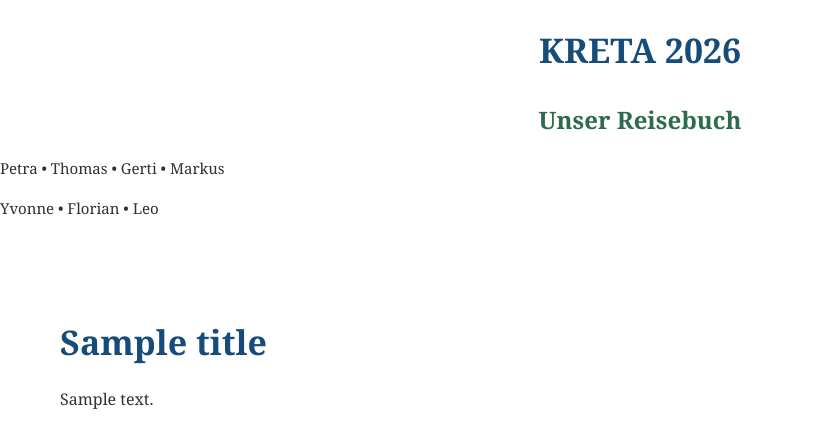
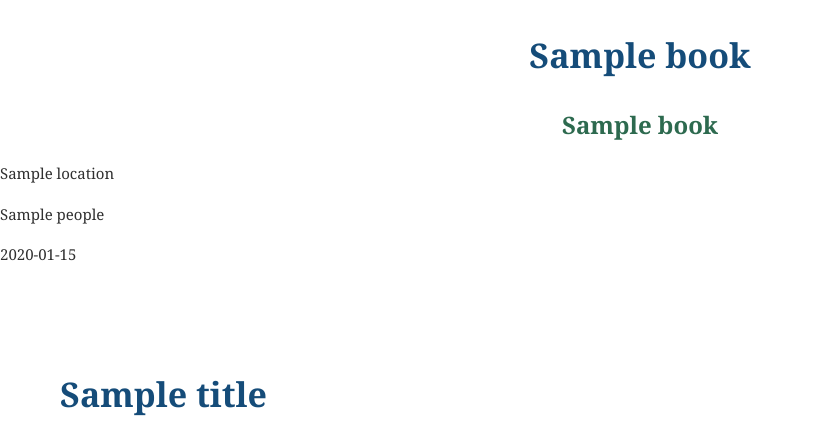
Before and after one commit to legemasim-tech/kreta2026, a Python web app: template templates/book.html in a window 1280 px wide. Shown: the part 351-793 px from the top of the page, without its empty margins (0-814 px from the left). Before the commit the page ends 760 px from the top, so only its background shows below. Run offline with Jinja, Linux system fonts and the light colour scheme; the template is opened without the code that fills it: most values are stand-ins (such as "Sample title", 1, 10 or a date in 2020); grey boxes marked "Sample" are stand-in pictures.

Commit message:
Refactor book.html structure and content

```diff
--- a/templates/book.html
+++ b/templates/book.html
@@ -1,39 +1,29 @@
 <!DOCTYPE html>
-
 <html lang="de">
-
 <head>
-
-<meta charset="UTF-8">
-
-<link rel="stylesheet" href="../styles/style.css">
-
+  <meta charset="UTF-8">
+  <link rel="stylesheet" href="../styles/style.css">
 </head>
-
 <body>
 
-<div class="cover">
+<section class="cover">
+  <img class="cover-image" src="../{{ images.cover }}">
+  <div class="cover-text">
+    <h1>{{ book.title }}</h1>
+    <h2>{{ book.subtitle }}</h2>
+    <p>{{ book.location }}</p>
+    <p>{{ book.people }}</p>
+    <p>{{ book.dates }}</p>
+  </div>
+</section>
 
-<img src="../images/villa.jpg">
-
-<h1>KRETA 2026</h1>
-
-<h2>Unser Reisebuch</h2>
-
-<p>Petra • Thomas • Gerti • Markus</p>
-
-<p>Yvonne • Florian • Leo</p>
-
-</div>
-
-<div class="page">
-
-<h1>{{ title }}</h1>
-
-{{ text|safe }}
-
-</div>
+<section class="page">
+  <h1>{{ title }}</h1>
+  <img class="wide-image" src="../{{ images.welcome }}">
+  <div class="content">
+    {{ text|safe }}
+  </div>
+</section>
 
 </body>
-
 </html>
```
